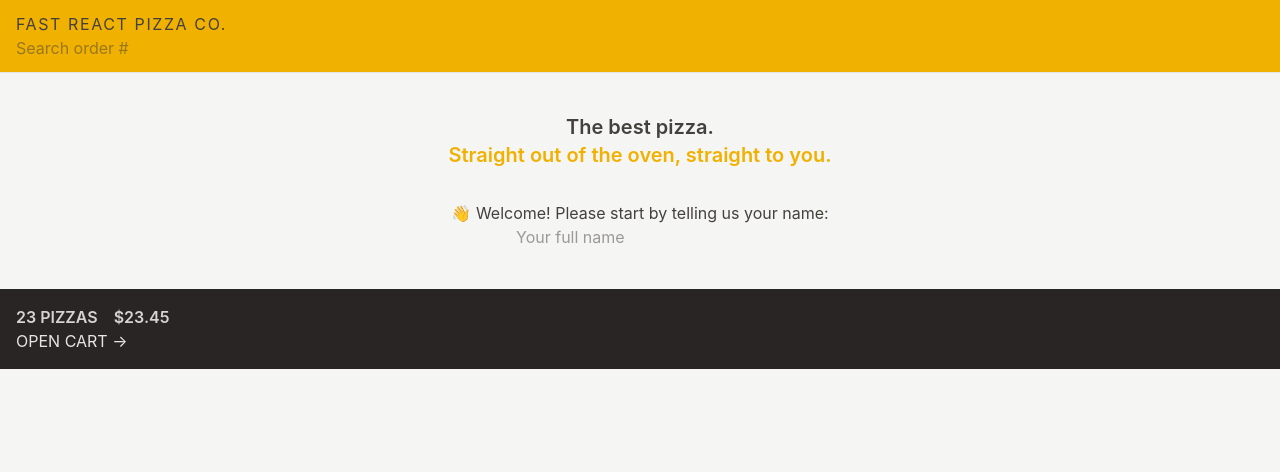
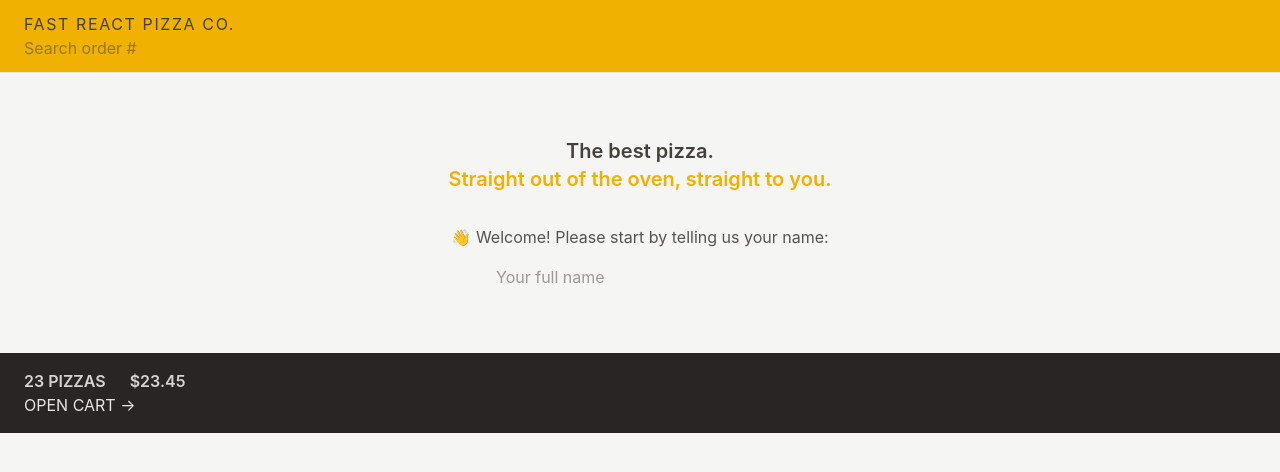
Before and after one commit to dal-gp/fast-react-pizza, a React (Vite) app: page / in a window 1280 px wide. Shown: the top 472 px of the page. Built offline with nearby package versions, Linux system fonts and the light colour scheme.

Commit message:
style: add responsive breakpoints to Home, Header, CartOverview and CreateUser

```diff
--- a/src/features/cart/CartOverview.jsx
+++ b/src/features/cart/CartOverview.jsx
@@ -2,8 +2,9 @@
 
 function CartOverview() {
   return (
-    <div className="bg-stone-800 p-4 text-stone-200 uppercase">
-      <p className="space-x-4 font-semibold text-stone-300">
+    // Split p-4 -> px-4 py-4 so sm:px-6 can override px direction only
+    <div className="bg-stone-800 px-4 py-4 text-sm text-stone-200 uppercase sm:px-6 md:text-base">
+      <p className="space-x-4 font-semibold text-stone-300 sm:space-x-6">
         <span>23 pizzas</span>
         <span>$23.45</span>
       </p>
--- a/src/features/user/CreateUser.jsx
+++ b/src/features/user/CreateUser.jsx
@@ -1,7 +1,7 @@
-import { useState } from 'react';
+import { useState } from "react";
 
 function CreateUser() {
-  const [username, setUsername] = useState('');
+  const [username, setUsername] = useState("");
 
   function handleSubmit(e) {
     e.preventDefault();
@@ -9,16 +9,19 @@
 
   return (
     <form onSubmit={handleSubmit}>
-      <p>👋 Welcome! Please start by telling us your name:</p>
+      <p className="mb-4 text-sm text-stone-600 md:text-base">
+        👋 Welcome! Please start by telling us your name:
+      </p>
 
       <input
         type="text"
         placeholder="Your full name"
         value={username}
         onChange={(e) => setUsername(e.target.value)}
+        className="w-72"
       />
 
-      {username !== '' && (
+      {username !== "" && (
         <div>
           <button>Start ordering</button>
         </div>
--- a/src/ui/Header.jsx
+++ b/src/ui/Header.jsx
@@ -8,7 +8,7 @@
  */
 function Header() {
   return (
-    <header className="border-b border-stone-200 bg-yellow-500 px-4 py-3 uppercase">
+    <header className="border-b border-stone-200 bg-yellow-500 px-4 py-3 uppercase sm:px-6">
       <Link className="tracking-widest" to="/">
         Fast React Pizza Co.
       </Link>
--- a/src/ui/Home.jsx
+++ b/src/ui/Home.jsx
@@ -2,7 +2,7 @@
 
 function Home() {
   return (
-    <div className="my-10 text-center">
+    <div className="my-10 text-center sm:my-16">
       <h1 className="mb-8 text-xl font-semibold">
         The best pizza.
         <br />
```
